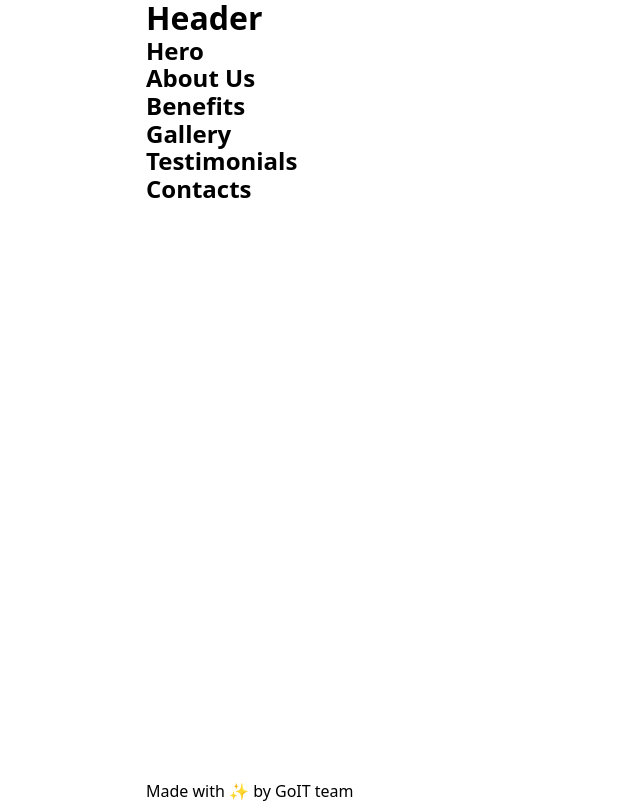
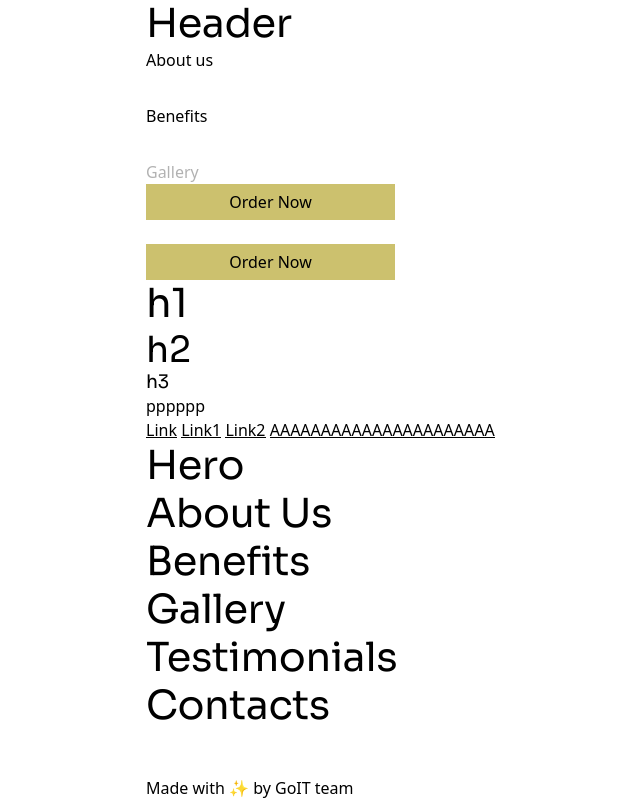
Before and after one commit to Sanches-23/handmade-jewelry-131-5, a website built with Vite: page src/index.html in a window 1280 px wide. Shown: the whole page, without its empty margins (142-782 px from the left). Built offline with nearby package versions, Linux system fonts and the light colour scheme.

Commit message:
feat: shared elements's styles & html testing grounds

```diff
--- a/src/css/base.css
+++ b/src/css/base.css
@@ -6,12 +6,14 @@
   --color-light-gray: #F2F2F2;
   --color-dark: #000000;
   --color-accent: #CCC16E;
+  --color-link-active: #8668c7;
 
   --transition-default: 300ms cubic-bezier(0.4, 0, 0.2, 1); /*поки значення стандартні*/
 
   font-family: var(--font-main);
   color: var(--color-dark);
   background-color: var(--color-white);
+  line-height: 1.5;
 
   font-synthesis: none;
   text-rendering: optimizeLegibility;
@@ -31,4 +33,149 @@ main {
   flex-grow: 1;
 }
 
-/*далі буде*/
+h1, h2, h3 {
+  font-family: var(--font-accent);
+  font-weight: 400;
+  line-height: 1.2;
+  letter-spacing: -0.01em;
+}
+
+h1 {
+  font-size: 40px;
+}
+
+h2 {
+  font-size: 36px;
+}
+
+@media screen and (min-width: 1440px) {
+  h1 {
+    font-size: 56px;
+  }
+
+  h2 {
+    font-size: 48px;
+  }
+}
+
+.custom-btn {
+  display: inline-flex;
+  align-items: center;
+  justify-content: center;
+  padding: 6px 12px;
+  height: 36px;
+  width: 100%;
+  min-width: 119px;
+  font-weight: 500;
+  font-size: 16px;
+  background-color: var(--color-accent);
+  border: 1px solid var(--color-accent);
+  transition: background-color var(--transition-default), box-shadow var(--transition-default), opacity var(--transition-default);
+}
+
+.custom-btn:hover, .custom-btn:focus-visible {
+  background-color: transparent;
+}
+
+.custom-btn:active {
+  box-shadow: inset 0 0 8px 0 rgba(0, 0, 0, 0.32);
+  background-color: var(--color-accent);
+}
+
+.custom-btn:disabled {
+  opacity: 0.3;
+  cursor: not-allowed;
+}
+
+@media only screen and (min-width: 768px) {
+  .custom-btn {
+    max-width: 249px;
+  }
+}
+
+@media only screen and (min-width: 1440px) {
+  .custom-btn {
+    width: 192px;
+  }
+}
+
+.nav-list {
+  display: flex;
+  flex-direction: column;
+  gap: 32px 16px;
+}
+
+.nav-link {
+  position: relative;
+  display: inline-flex;
+  align-items: center;
+  transition: color var(--transition-default);
+}
+
+.nav-link::after, .custom-link::after {
+  content: "";
+  position: absolute;
+  bottom: 4px;
+  left: 0;
+  width: 100%;
+  background-color: var(--color-dark);
+  height: 1px;
+  transform: scaleX(0);
+  transform-origin: right;
+  transition: transform var(--transition-default), opacity var(--transition-default);
+}
+
+.nav-link:hover::after,
+.nav-link:focus::after {
+  transform: scaleX(1);
+  transform-origin: left;
+}
+
+.nav-link:active {
+  color: var(--color-link-active);
+}
+
+.nav-link[aria-disabled="true"] {
+  opacity: 0.3;
+  pointer-events: none;
+}
+
+@media only screen and (min-width: 1440px) {
+  .nav-list {
+    gap: 32px;
+  }
+}
+
+.custom-link {
+  position: relative;
+  display: inline-flex;
+  align-items: center;
+  transition: color var(--transition-default);
+}
+
+.custom-link::after {
+  transform: scaleX(1);
+}
+
+.custom-link:hover::after,
+.custom-link:focus::after {
+  animation: underline-rollback 0.4s ease forwards;
+}
+
+@keyframes underline-rollback {
+  0% {
+    transform: scaleX(1);
+    transform-origin: right;
+  }
+  50% {
+    transform: scaleX(0);
+    transform-origin: right;
+  }
+  51% {
+    transform-origin: left;
+  }
+  100% {
+    transform: scaleX(1);
+    transform-origin: left;
+  }
+}
--- a/src/index.html
+++ b/src/index.html
@@ -18,6 +18,7 @@
 <body>
 <load src="./partials/header.html" />
 <main>
+  <load src="./partials/tmp.html" />
   <load src="./partials/hero.html" />
   <load src="./partials/about.html" />
   <load src="./partials/benefits.html" />
--- /dev/null
+++ b/src/partials/tmp.html
@@ -0,0 +1,38 @@
+<section>
+<!-- ТУТ знаходяться суто приклади, а також просто експерименти -->
+  <div class="container">
+    <nav class="nav">
+      <ul class="nav-list">
+        <li class="nav-item">
+          <a class="nav-link" href="#">About us</a>
+        </li>
+        <li class="nav-item">
+          <a class="nav-link" href="#">Benefits</a>
+        </li>
+        <li class="nav-item">
+          <a class="nav-link" href="#" aria-disabled="true" tabindex="-1">Gallery</a>
+        </li>
+      </ul>
+    </nav>
+
+    <div>
+      <button class="custom-btn" type="submit">Order Now</button>
+    </div>
+    <br>
+    <div>
+      <a class="custom-btn" href="#">Order Now</a>
+    </div>
+
+    <div>
+      <h1>h1</h1>
+      <h2>h2</h2>
+      <h3>h3</h3>
+      <p>pppppp</p>
+      <a class="custom-link" href="#">Link</a>
+      <a class="custom-link" href="#">Link1</a>
+      <a class="custom-link" href="#">Link2</a>
+      <a class="custom-link" href="#">AAAAAAAAAAAAAAAAAAAAAA</a>
+    </div>
+
+  </div>
+</section>
```
